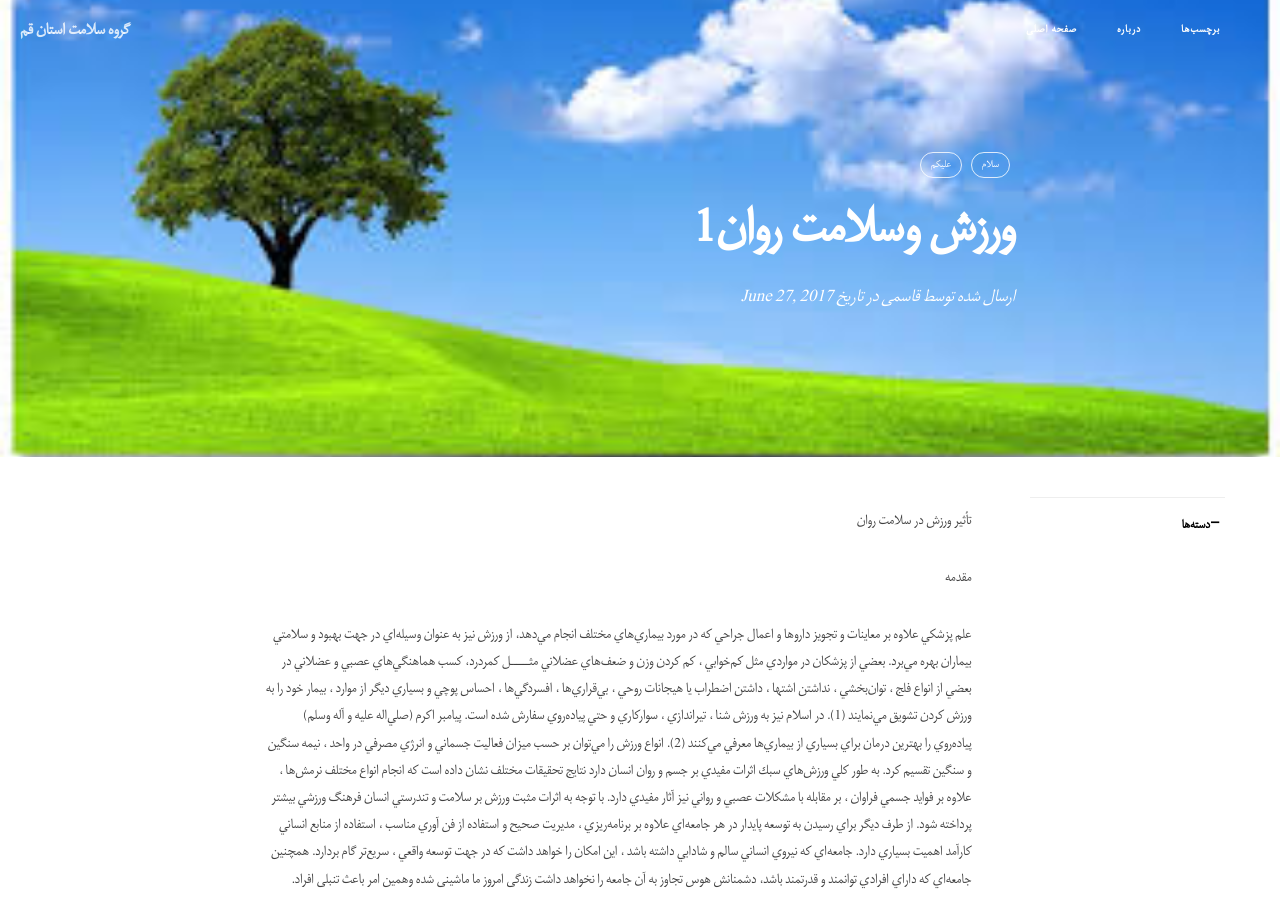
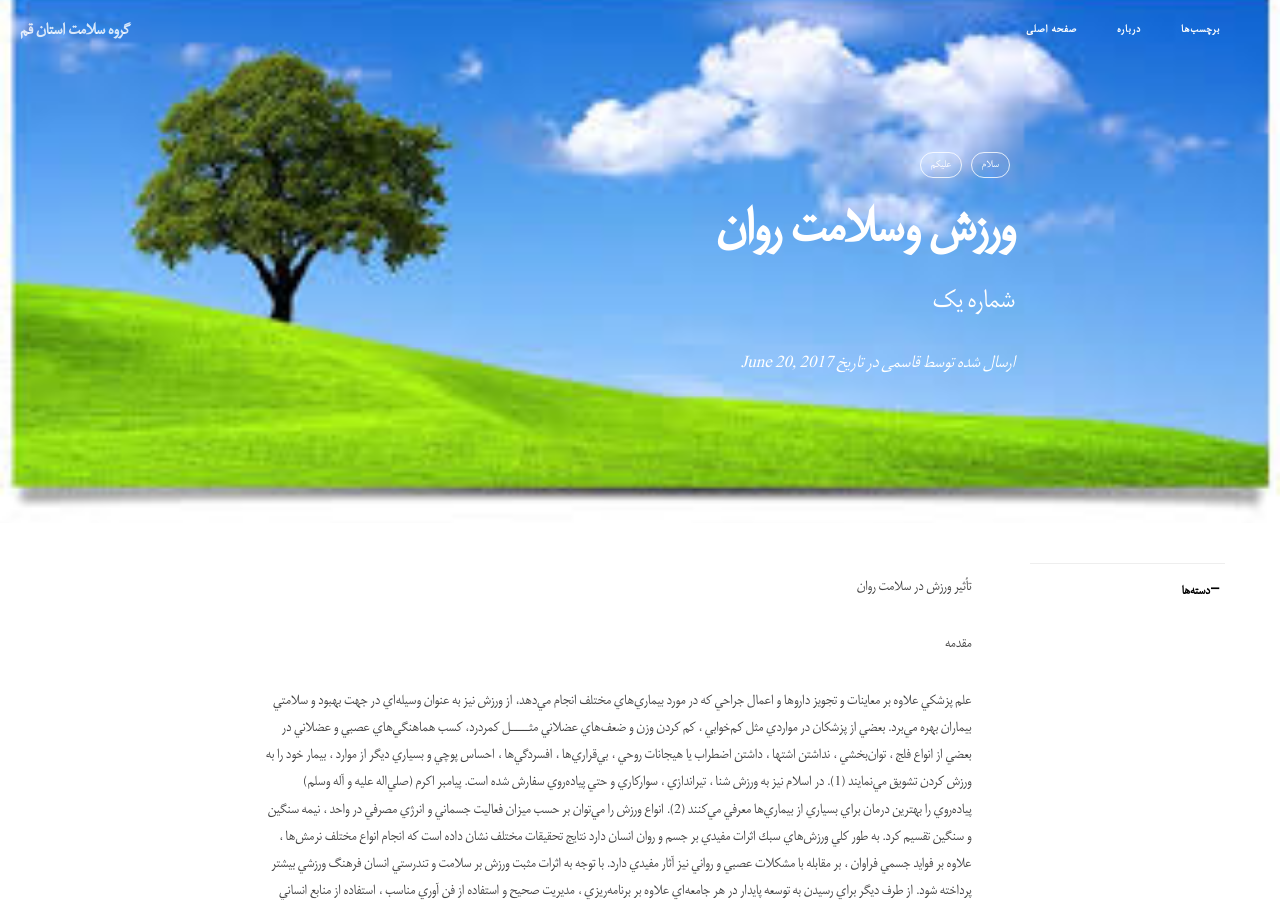
Before and after one commit to grouh-salamat/grouh-salamat.github.io, a Jekyll site: the page built from _posts/2017-06-20-p18.markdown, in a window 1280 px wide and 900 px high. Built offline with Jekyll 4.4.1, drawn with Linux system fonts in a browser that asks for light colours; comment, search, counter and statistics services are not loaded; some of the changed text lies outside the part shown.

Commit message:
Update and rename 2017-06-27-p18.markdown to 2017-06-20-p18.markdown

```diff
--- a/_posts/2017-06-27-p18.markdown
+++ b/_posts/2017-06-20-p18.markdown
@@ -1,8 +1,8 @@
 ---
 layout:     post
-title:      "ورزش وسلامت روان1 "
-subtitle:   ""
-date:       2017-06-27 12:00:00
+title:      "ورزش وسلامت روان "
+subtitle:   "شماره یک"
+date:       2017-06-20 12:01:00
 author:     "قاسمی"
 header-img: "img/images.jpg"
 catalog: true
```
